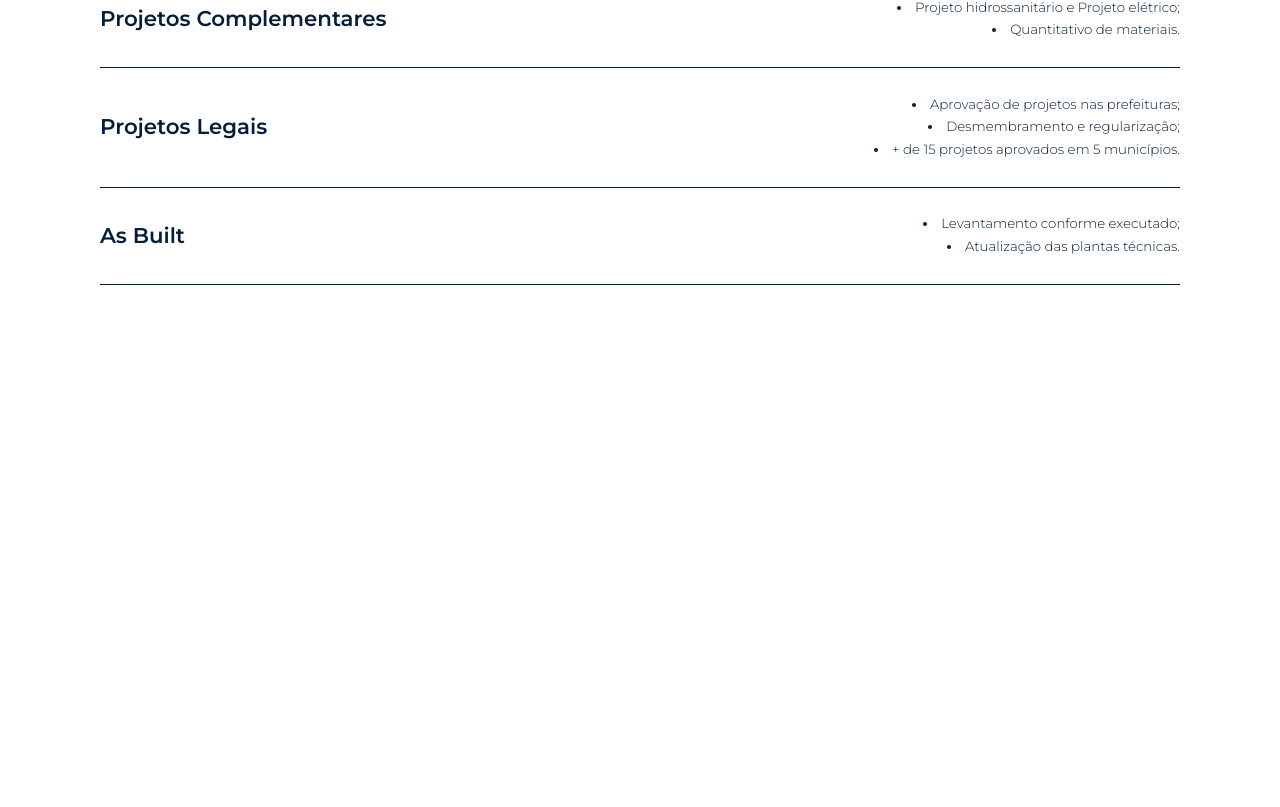
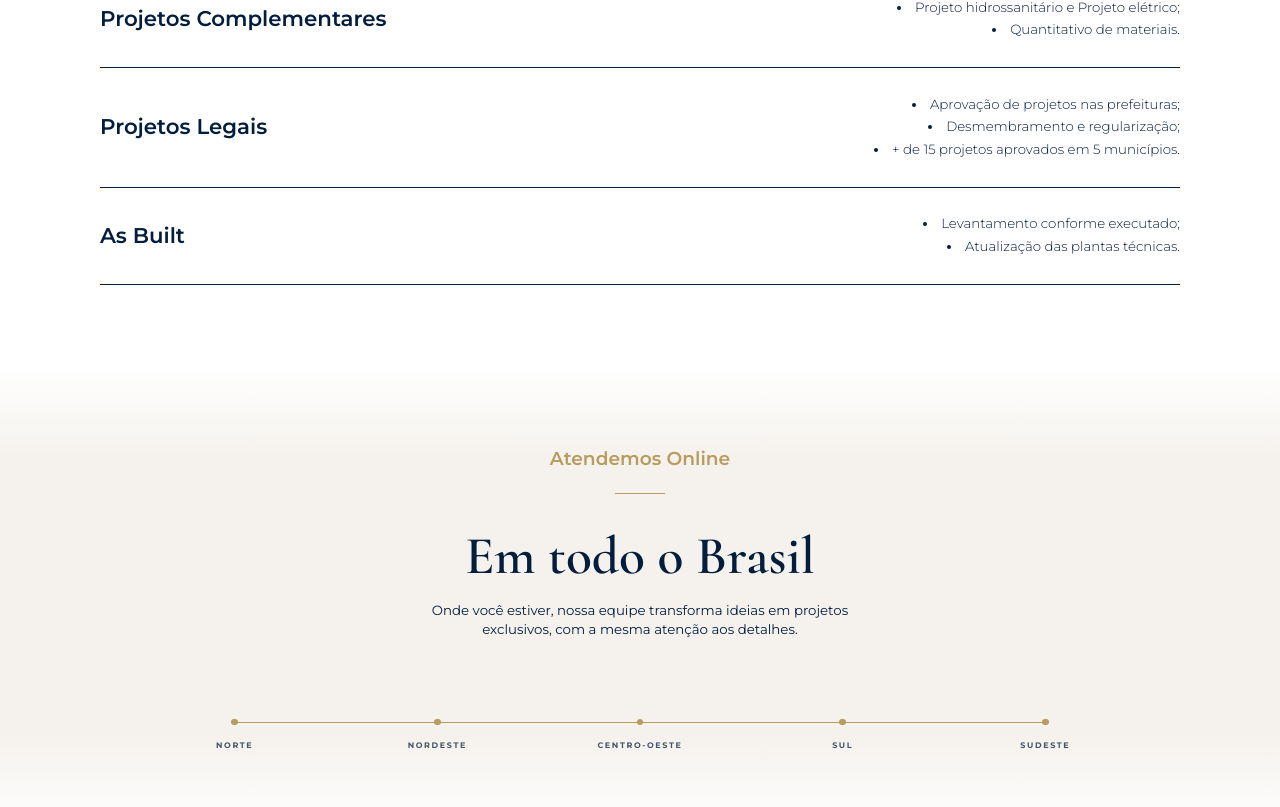
Before and after one commit to Brecori/eva-projetos, a Next.js app: page / in a window 1280 px wide. Shown: the part 1805-2612 px from the top of the page. Before the commit the page ends 2170 px from the top, so only its background shows below. Built offline with nearby package versions, Linux system fonts and the light colour scheme.

Commit message:
feat: create online service component

```diff
--- a/src/components/organisms/navbar/index.tsx
+++ b/src/components/organisms/navbar/index.tsx
@@ -25,9 +25,7 @@ export const Navbar = (): ReactNode => {
         "px-60",
         "max-desktop1024:px-24",
         "max-mobile:px-[3.2rem]",
-        hasScrolled || isMenuOpen
-          ? "border-b border-cream"
-          : "border-b border-transparent",
+
       )}
     >
       <p
--- /dev/null
+++ b/src/components/organisms/online-service/const.ts
@@ -0,0 +1,7 @@
+export const C = {
+  label: "Atendemos Online",
+  title: "Em todo o Brasil",
+  description:
+    "Onde você estiver, nossa equipe transforma ideias em projetos exclusivos, com a mesma atenção aos detalhes.",
+  regions: ["Norte", "Nordeste", "Centro-Oeste", "Sul", "Sudeste"],
+};
--- /dev/null
+++ b/src/components/organisms/online-service/index.tsx
@@ -0,0 +1,69 @@
+import clsx from "clsx";
+import { ReactNode } from "react";
+import { C } from "./const";
+
+export const OnlineService = (): ReactNode => {
+  return (
+    <section
+      aria-labelledby="online-service-title"
+      className={clsx(
+        "bg-cream-gradient px-60 py-48 text-center text-dark-blue",
+        "max-desktop1024:px-24 max-desktop1024:py-32",
+        "max-mobile:px-[3.2rem] max-mobile:py-24",
+      )}
+    >
+      <p
+        className={clsx(
+          "flex flex-col items-center gap-12 font-montserrat text-[2.8rem] font-semibold text-bronze",
+          "max-desktop1024:text-[2.4rem]",
+          "max-mobile:gap-8",
+          "after:block after:h-[0.2rem] after:w-30 after:bg-bronze after:content-['']",
+        )}
+      >
+        {C.label}
+      </p>
+      <h2
+        id="online-service-title"
+        className={clsx(
+          "mt-18 font-cormorant text-[8rem] font-semibold leading-[1.2]",
+          "max-desktop1024:text-[6.4rem]",
+          "max-mobile:mt-12 max-mobile:text-[5.6rem]",
+        )}
+      >
+        {C.title}
+      </h2>
+      <p
+        className={clsx(
+          "mx-auto mt-8 max-w-260 font-montserrat text-[2rem] leading-[1.4]",
+          "max-mobile:text-[2.4rem] max-mobile:leading-[1.6]",
+        )}
+      >
+        {C.description}
+      </p>
+      <ul
+        className={clsx(
+          "relative mx-auto mt-48 grid max-w-[152rem] grid-cols-5",
+          "max-desktop1024:mt-48",
+          "max-mobile:mt-20 max-mobile:w-fit max-mobile:grid-cols-1 max-mobile:py-12",
+          "before:absolute before:top-[0.45rem] before:right-[10%] before:left-[10%] before:h-[0.1rem] before:bg-bronze before:content-['']",
+          "max-mobile:before:top-24 max-mobile:before:bottom-24 max-mobile:before:right-auto max-mobile:before:left-[0.45rem] max-mobile:before:h-auto max-mobile:before:w-[0.1rem]",
+          "after:absolute after:top-[0.45rem] after:inset-x-0 after:h-[0.1rem] after:bg-[linear-gradient(to_right,transparent,var(--color-bronze)_10%,var(--color-bronze)_90%,transparent)] after:content-['']",
+          "max-mobile:after:top-0 max-mobile:after:bottom-0 max-mobile:after:right-auto max-mobile:after:left-[0.45rem] max-mobile:after:h-auto max-mobile:after:w-[0.1rem] max-mobile:after:bg-[linear-gradient(to_bottom,transparent,var(--color-bronze)_17%,var(--color-bronze)_83%,transparent)]",
+        )}
+      >
+        {C.regions.map((region) => (
+          <li
+            key={region}
+            className={clsx(
+              "relative z-1 flex min-w-0 flex-col items-center gap-8 px-[0.4rem] font-montserrat text-[1.2rem] font-bold tracking-[0.24rem] text-dark-blue/75 uppercase",
+              "max-mobile:min-h-24 max-mobile:flex-row max-mobile:gap-[2.4rem] max-mobile:px-0 max-mobile:text-left max-mobile:text-[2rem] max-mobile:tracking-[0.08rem]",
+              "before:block before:size-4 before:shrink-0 before:rounded-full before:bg-bronze before:content-['']",
+            )}
+          >
+            <span>{region}</span>
+          </li>
+        ))}
+      </ul>
+    </section>
+  );
+};
--- a/src/templates/index.tsx
+++ b/src/templates/index.tsx
@@ -2,6 +2,7 @@ import { Header } from "@/components/organisms/header";
 import { About } from "@/components/organisms/about";
 import { Navbar } from "@/components/organisms/navbar";
 import { Services } from "@/components/organisms/services";
+import { OnlineService } from "@/components/organisms/online-service";
 import { ReactNode } from "react";
 
 export const HomeTemplate = (): ReactNode => {
@@ -11,6 +12,7 @@ export const HomeTemplate = (): ReactNode => {
       <Header />
       <About />
       <Services />
+      <OnlineService />
     </main>
   );
 };
```
